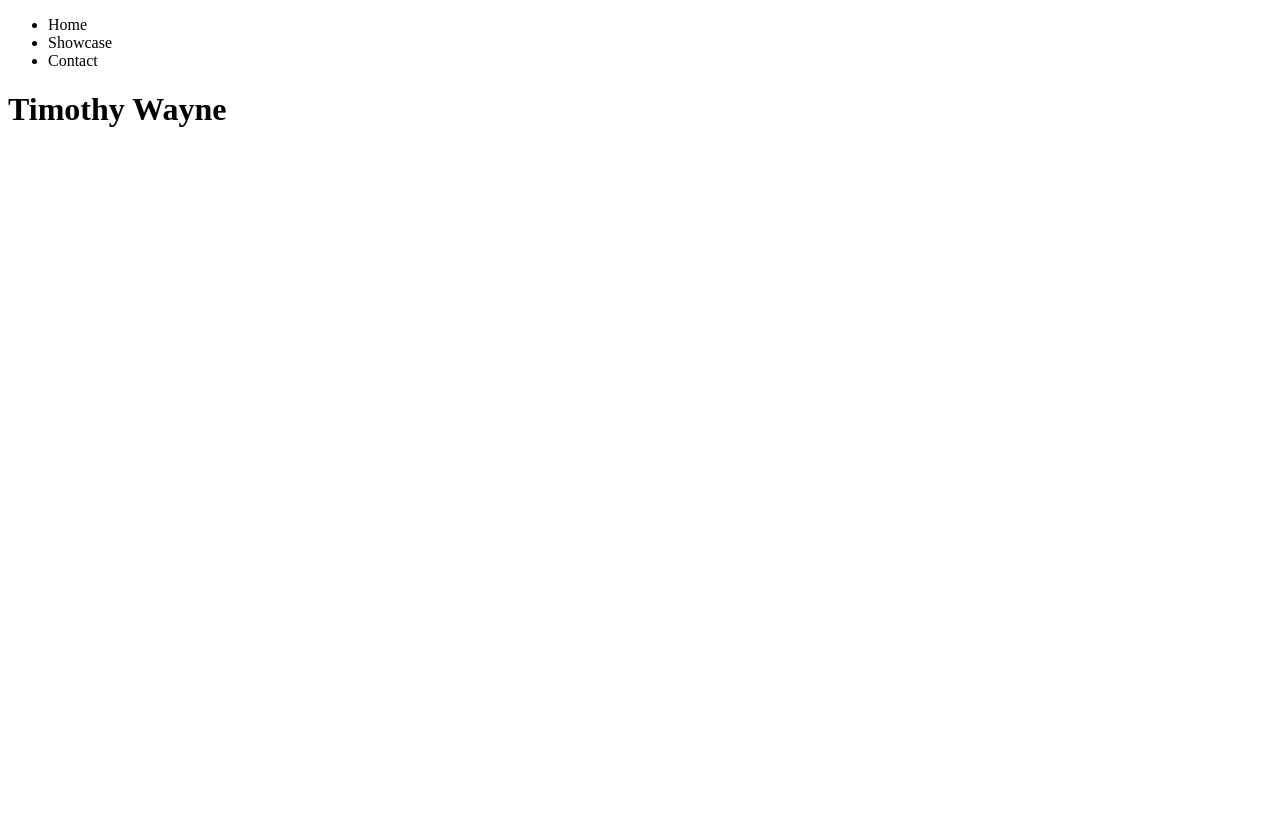
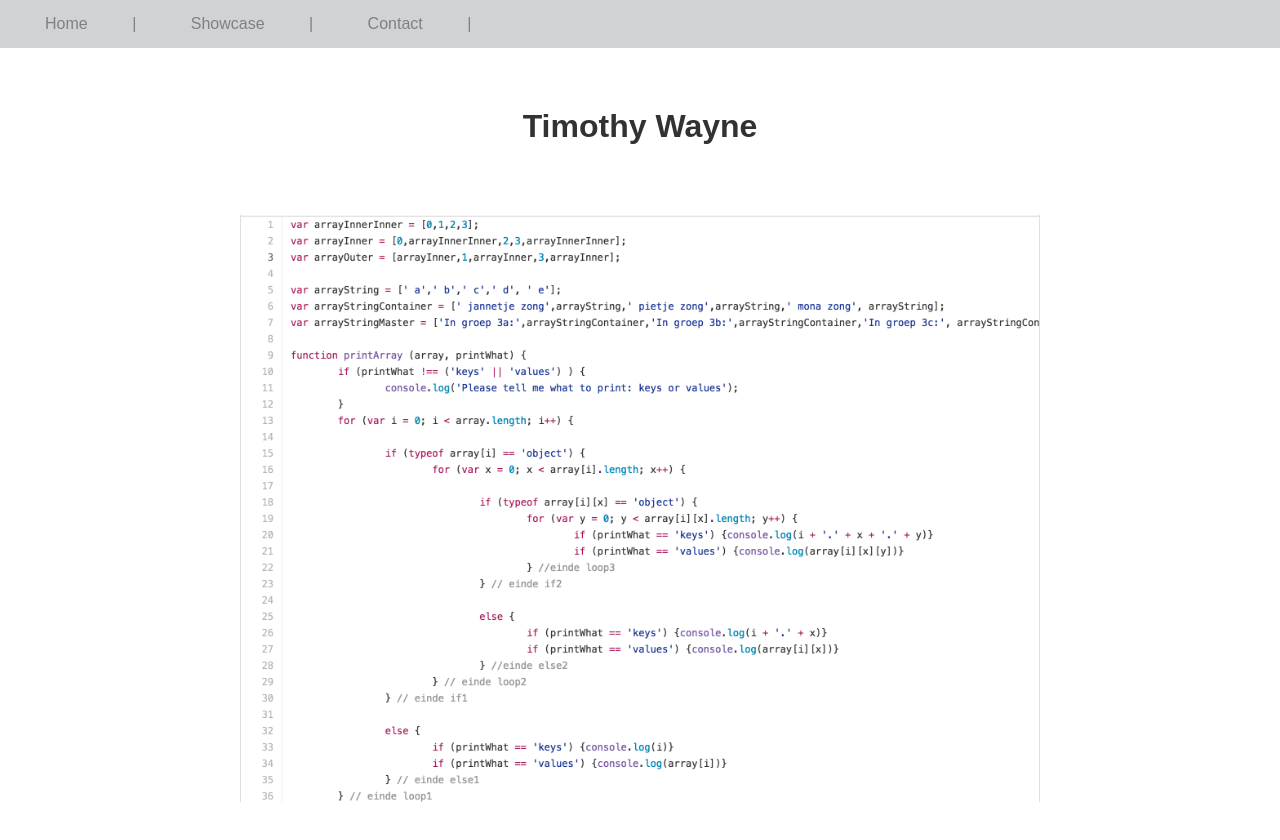
Before and after one commit to NYCDA-BSSA-SEPTEMBER-2016/NYCDA, a plain HTML site: page personal-website/index.html in a window 1280 px wide. Before the commit the page ends 800 px from the top, so only its background shows below. Drawn offline with Linux system fonts and the light colour scheme.

Commit message:
basic css

```diff
--- a/personal-website/includes/stylesheet.css
+++ b/personal-website/includes/stylesheet.css
@@ -0,0 +1,62 @@
+body {
+	font-family: arial,sans-serif;
+	color:rgb(50,50,50);
+	margin:0px;
+}
+
+nav ul {
+	margin:0px;
+	background: #d1d2d3;
+}
+
+ul li {
+	display:inline-block;
+	padding:15px 5px;
+	color:#7f8082;
+}
+
+ul li::after {
+	padding: 0px 40px;
+	content: '|';
+	line-height: 100%;
+}
+
+ul li::last-child {
+	content: '';
+}
+
+a {
+	text-decoration: none;
+	color:inherit;
+}
+
+a:hover {
+	color:rgb(50,50,50);
+}
+
+.content-container {
+	max-width:1080px;
+	margin:0px auto;
+	text-align: center;
+}
+
+h1 {
+	margin-top:60px;
+	margin-bottom:70px;
+}
+
+img {
+	max-width: 100%;
+}
+
+.img-home {
+	max-width:800px;
+}
+
+.github-embed img {
+	margin:0px auto;
+}
+
+footer {
+	padding:40px;
+}
--- a/personal-website/index.html
+++ b/personal-website/index.html
@@ -10,20 +10,25 @@
 <body>
 	<nav>
 		<ul>
-			<li>Home</li>
-			<li>Showcase</li>
-			<li>Contact</li>
+			<li> <a href="#">Home </a> </li>
+			<li> <a href="showcase.html">Showcase </a></li>
+			<li> <a href="contact.html">Contact </a></li>
 		</ul>
 	</nav>
 
-	<h1>
-		Timothy Wayne
-	</h1>
+	<div class="content-container">
+		<h1>
+			Timothy Wayne
+		</h1>
 
-	<div class="github-embed">
+		<div class="github-embed">
+			<!-- img for now, use for Node to embed Github directly later. -->
+			<img class="img-home" src="img/home.png">
+		</div>
 
-
-
+		<div class="github-profile">
+			<!-- embed github profile -->
+		</div>
 	</div>
 
 	<footer>
```
